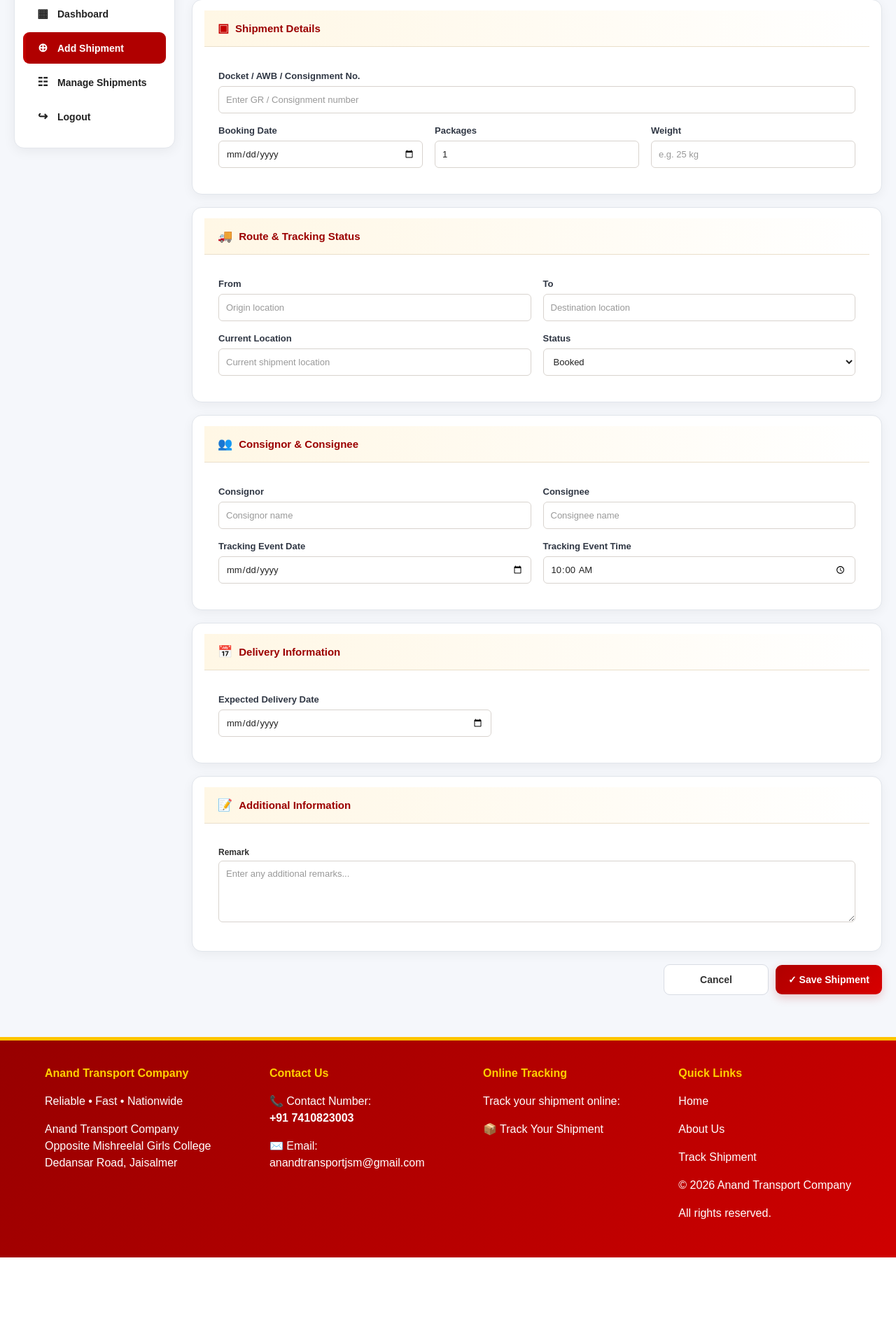
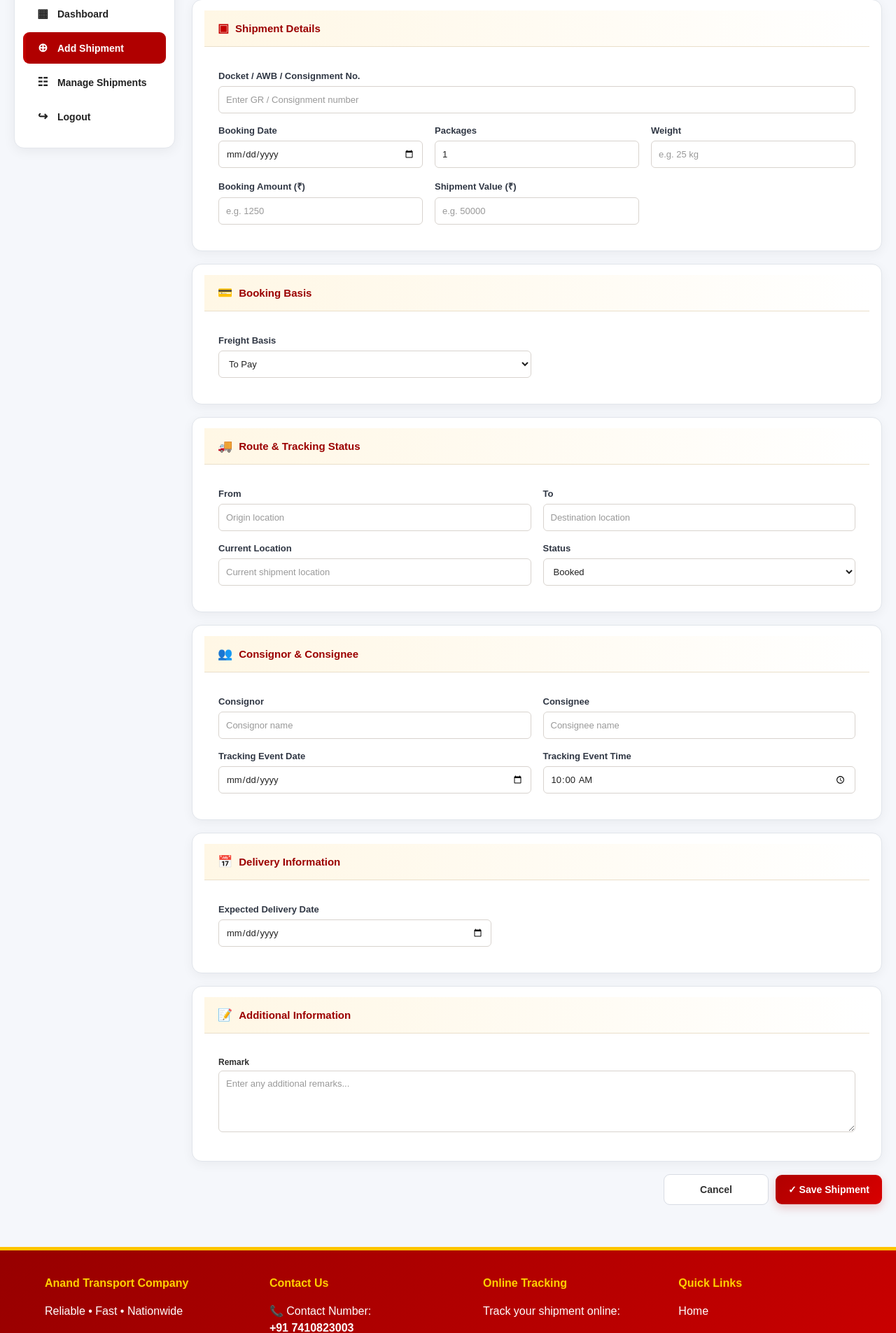
Before and after one commit to anandtransport/anand-transport-tracking, a Flask app: template templates/shipment_form.html in a window 1280 px wide. Shown: the part 187-2092 px from the top of the page at 70% size. Before the commit the page ends 1984 px from the top, so only its background shows below. Run offline with Flask 3, Linux system fonts and the light colour scheme; the template is opened without the code that fills it, so the values that code supplies are empty; parts of the project's set-up code (start-up, migrations or seed data) failed here and were passed over; some libraries are stand-ins or nearby versions.

Commit message:
Update shipment_form.html

```diff
--- a/templates/shipment_form.html
+++ b/templates/shipment_form.html
@@ -1,6 +1,32 @@
 {% extends "base.html" %}
 
-{% block title %}{{ 'Edit' if shipment else 'Add' }} Shipment{% endblock %}
+{% block title %}{{ 'Edit' if shipment else 'Add' }} Shipment<script>
+(function () {
+    const basis = document.getElementById('freightBasis');
+    const codeField = document.getElementById('tbbCustomerCodeField');
+    const codeInput = document.getElementById('tbbCustomerCode');
+
+    function toggleTbbCode() {
+        if (!basis || !codeField || !codeInput) return;
+
+        const isTbb = basis.value === 'TBB';
+
+        codeField.style.display = isTbb ? '' : 'none';
+        codeInput.required = isTbb;
+
+        if (!isTbb) {
+            codeInput.value = '';
+        }
+    }
+
+    if (basis) {
+        basis.addEventListener('change', toggleTbbCode);
+        toggleTbbCode();
+    }
+})();
+</script>
+
+{% endblock %}
 
 {% block content %}
 
@@ -556,6 +582,102 @@ textarea {
 
                         </label>
 
+                        <label>
+
+                            <span>Booking Amount (₹)</span>
+
+                            <input
+                                type="text"
+                                name="amount"
+                                value="{{ shipment.amount if shipment else '' }}"
+                                placeholder="e.g. 1250"
+                            >
+
+                        </label>
+
+                        <label>
+
+                            <span>Shipment Value (₹)</span>
+
+                            <input
+                                type="text"
+                                name="shipment_value"
+                                value="{{ shipment.shipment_value if shipment else '' }}"
+                                placeholder="e.g. 50000"
+                            >
+
+                        </label>
+
+                    </div>
+
+                </div>
+
+
+                <!-- =========================
+                     BOOKING BASIS
+                ========================== -->
+
+                <div class="form-card">
+
+                    <div class="form-card-title">
+                        <span>💳</span>
+                        Booking Basis
+                    </div>
+
+                    <div class="form-grid two-column">
+
+                        <label>
+                            <span>Freight Basis</span>
+
+                            <select
+                                name="freight_basis"
+                                id="freightBasis"
+                                required
+                            >
+                                <option
+                                    value="To Pay"
+                                    {% if not shipment or not shipment.freight_basis or shipment.freight_basis == 'To Pay' %}selected{% endif %}
+                                >
+                                    To Pay
+                                </option>
+
+                                <option
+                                    value="Paid"
+                                    {% if shipment and shipment.freight_basis == 'Paid' %}selected{% endif %}
+                                >
+                                    Paid
+                                </option>
+
+                                <option
+                                    value="TBB"
+                                    {% if shipment and shipment.freight_basis == 'TBB' %}selected{% endif %}
+                                >
+                                    TBB
+                                </option>
+                            </select>
+                        </label>
+
+                        <label
+                            id="tbbCustomerCodeField"
+                            style="{% if shipment and shipment.freight_basis == 'TBB' %}{% else %}display:none;{% endif %}"
+                        >
+                            <span>TBB Customer Code</span>
+
+                            <input
+                                type="text"
+                                name="tbb_customer_code"
+                                id="tbbCustomerCode"
+                                value="{{ shipment.tbb_customer_code if shipment else '' }}"
+                                placeholder="e.g. TBB001"
+                                autocomplete="off"
+                                {% if shipment and shipment.freight_basis == 'TBB' %}required{% endif %}
+                            >
+
+                            <small style="display:block;margin-top:6px;color:#6b7280;">
+                                Sirf TBB booking ke liye unique customer code.
+                            </small>
+                        </label>
+
                     </div>
 
                 </div>
```
